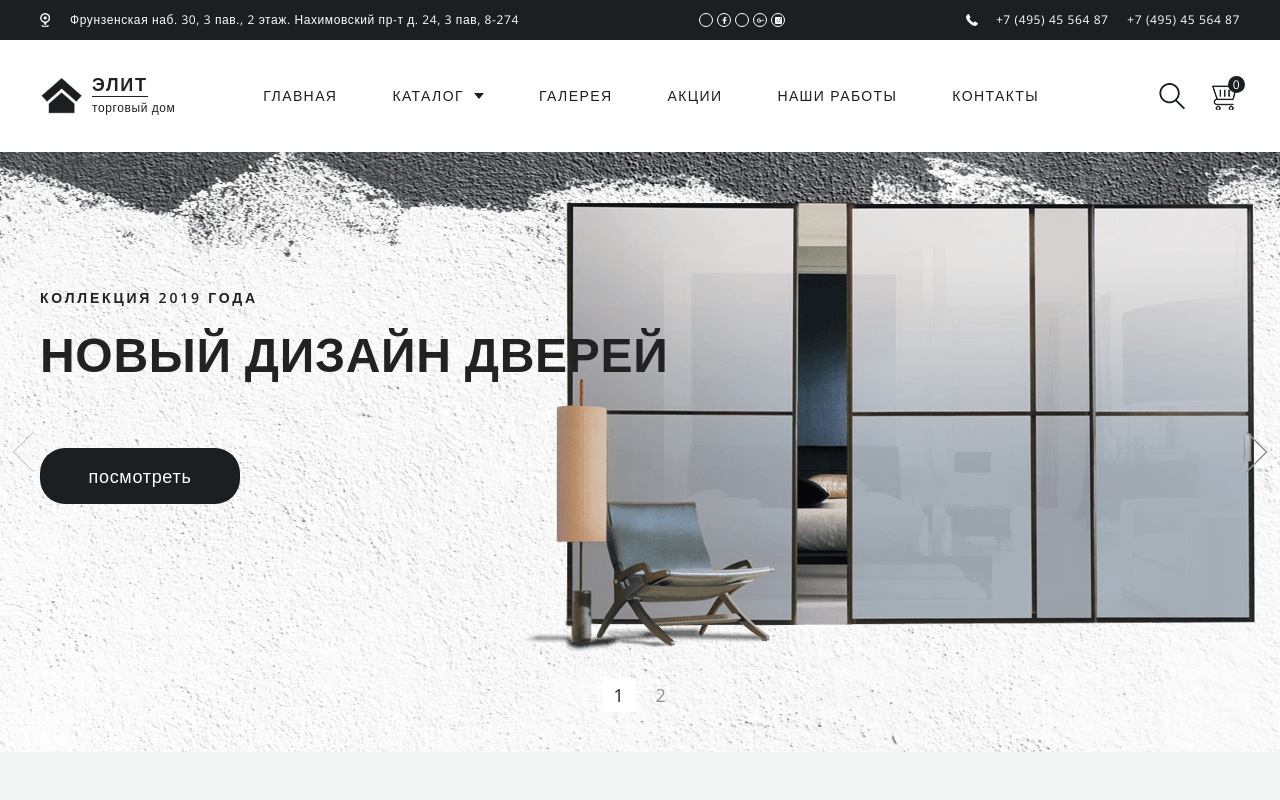
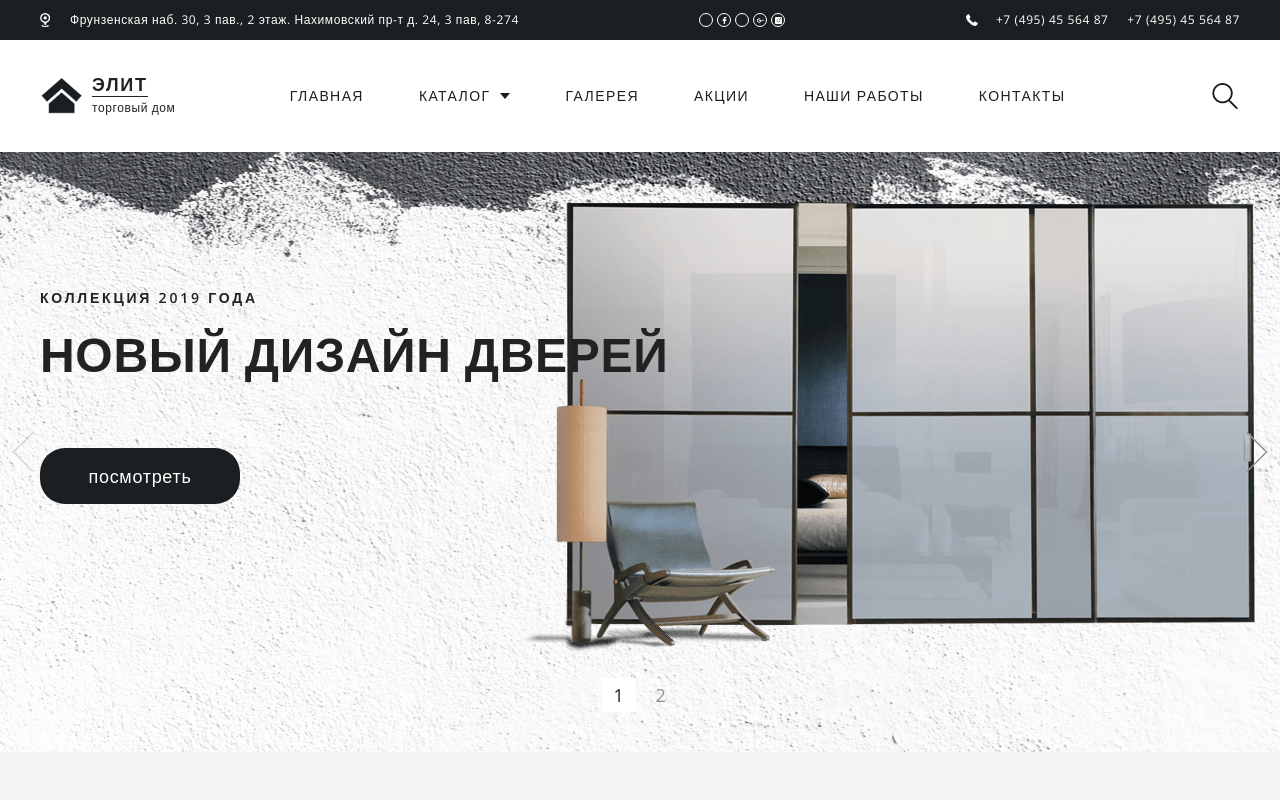
Before and after one commit to Verta-master/elit, a plain HTML site: page index.html in a window 1280 px wide. Shown: the top 800 px of the page. Drawn offline with nearby package versions, Linux system fonts and the light colour scheme.

Commit message:
Update 2019-03-07T09:36:24.672Z

```diff
--- a/css/style.css
+++ b/css/style.css
@@ -628,17 +628,6 @@ h3,
       -ms-flex-align: center;
           align-items: center;
 }
-.header-user {
-  display: -webkit-box;
-  display: -ms-flexbox;
-  display: flex;
-  -webkit-box-pack: end;
-      -ms-flex-pack: end;
-          justify-content: flex-end;
-  -webkit-box-align: center;
-      -ms-flex-align: center;
-          align-items: center;
-}
 .logo {
   display: -webkit-box;
   display: -ms-flexbox;
@@ -740,7 +729,6 @@ h3,
 }
 .search {
   position: relative;
-  margin-right: 25px;
 }
 .search:hover .search__input {
   opacity: 1;
@@ -770,39 +758,6 @@ h3,
   background-repeat: no-repeat;
   background-size: 26px 26px;
   background-position: center;
-}
-.cart {
-  display: block;
-  width: 28px;
-  height: 30px;
-  position: relative;
-  background-image: url(../img/icons/shopping-cart.png);
-  background-repeat: no-repeat;
-  background-size: contain;
-  background-position: center;
-}
-.cart:hover .cart__number,
-.cart:active .cart__number {
-  background-color: red;
-  -webkit-transition: ease-out 0.3s;
-  transition: ease-out 0.3s;
-}
-.cart__number {
-  position: absolute;
-  top: -5px;
-  right: -5px;
-  z-index: 2;
-  display: block;
-  width: 17px;
-  height: 17px;
-  font-size: 12px;
-  line-height: 17px;
-  text-align: center;
-  color: #fff;
-  border-radius: 50%;
-  background-color: #1c1f21;
-  -webkit-transition: ease-out 0.3s;
-  transition: ease-out 0.3s;
 }
 .promo {
   color: #222222;
@@ -1461,11 +1416,17 @@ h3,
   font-weight: 700;
 }
 .map {
-  height: 522px;
+  min-height: 522px;
   background-image: url(../img/images/map.jpg);
   background-repeat: no-repeat;
   background-position: center;
   background-size: cover;
+}
+.map iframe {
+  display: block;
+  border: 0;
+  width: 100%;
+  height: 522px;
 }
 .footer {
   padding-top: 45px;
@@ -1934,13 +1895,6 @@ h3,
     -ms-flex-wrap: wrap;
         flex-wrap: wrap;
   }
-  .header-user {
-    width: 100%;
-    -webkit-box-pack: justify;
-        -ms-flex-pack: justify;
-            justify-content: space-between;
-    margin-top: 10px;
-  }
   .menu {
     margin-right: 0;
   }
@@ -1951,4 +1905,8 @@ h3,
     margin-left: auto;
     margin-right: auto;
   }
-}
+  .search {
+    margin-left: auto;
+    margin-top: 10px;
+  }
+}
--- a/index.html
+++ b/index.html
@@ -71,15 +71,10 @@
           </li>
         </ul>
       </nav>
-      <div class="header-user">
-        <form action="#" class="search">
-          <input type="text" class="search__input" placeholder="Поиск">
-          <button type="submit" class="search__btn" title="Найти"></button>
-        </form>
-        <a href="#" class="cart">
-          <span class="cart__number">0</span>
-        </a>
-      </div>
+      <form action="#" class="search">
+        <input type="text" class="search__input" placeholder="Поиск">
+        <button type="submit" class="search__btn" title="Найти"></button>
+      </form>
     </div>
   </header>
 
@@ -371,7 +366,7 @@
     </section>
 
     <section class="map">
-      <!--   Map code here   -->
+      <iframe src="https://yandex.com/map-widget/v1/-/CCaFvI52"></iframe>
     </section>
   </main>
 
```
Also changed, not shown: css/style.min.css, img/symbols.svg.
